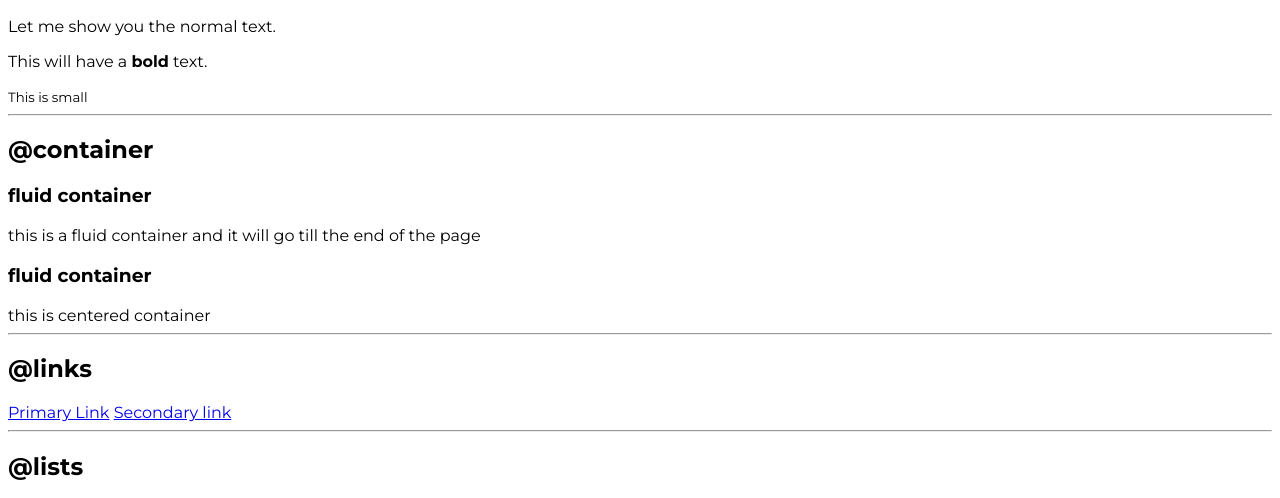
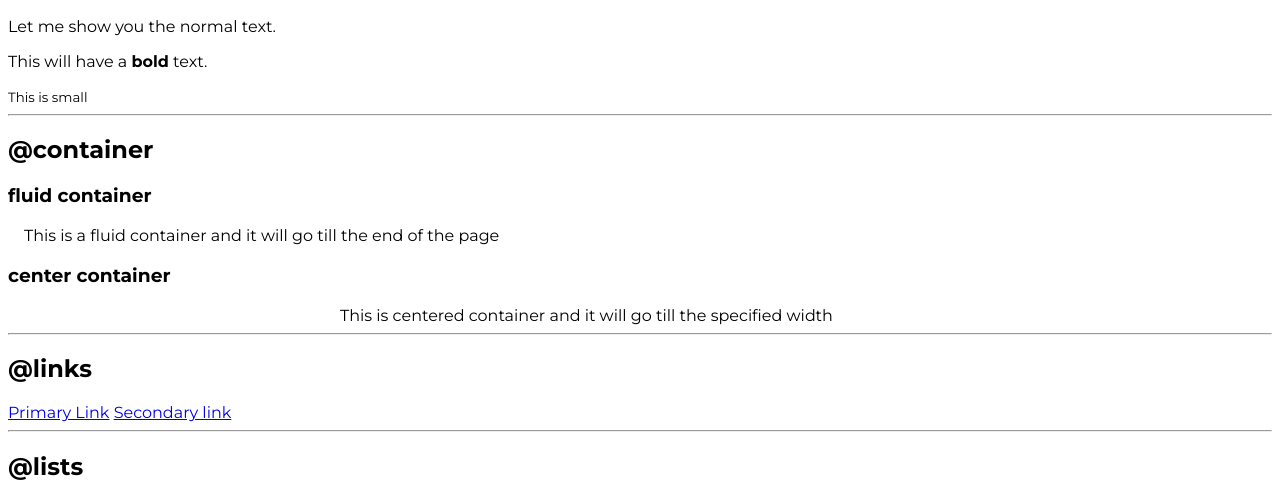
Before and after one commit to jaysharma21/HTML_CSS_NEW_2, a plain HTML site: page index.html in a window 1280 px wide. Shown: the part 282-780 px from the top of the page. Drawn offline with Linux system fonts and the light colour scheme.

Commit message:
container

```diff
--- a/index.html
+++ b/index.html
@@ -26,9 +26,9 @@
     <small>This is small</small><hr>
     <h2>@container</h2>
     <h3>fluid container</h3>
-    <div>this is a fluid container and it will go till the end of the page</div>
-    <h3>fluid container</h3>
-    <div >this is centered container</div><hr>
+    <div class="container">This is a fluid container and it will go till the end of the page</div>
+    <h3>center container</h3>
+    <div class="container container-center">This is centered container and it will go till the specified width</div><hr>
     <h2>@links</h2>
     <a href="/">Primary Link</a>
     <a href="/">Secondary link</a><hr>
--- a/styles.css
+++ b/styles.css
@@ -2,3 +2,13 @@
 body{
     font-family: 'Montserrat', sans-serif;
 }
+
+.container{
+    padding-left: 1rem;
+    padding-right: 1rem;
+}
+
+.container-center{
+    max-width: 600px;
+    margin: auto;
+}
```
